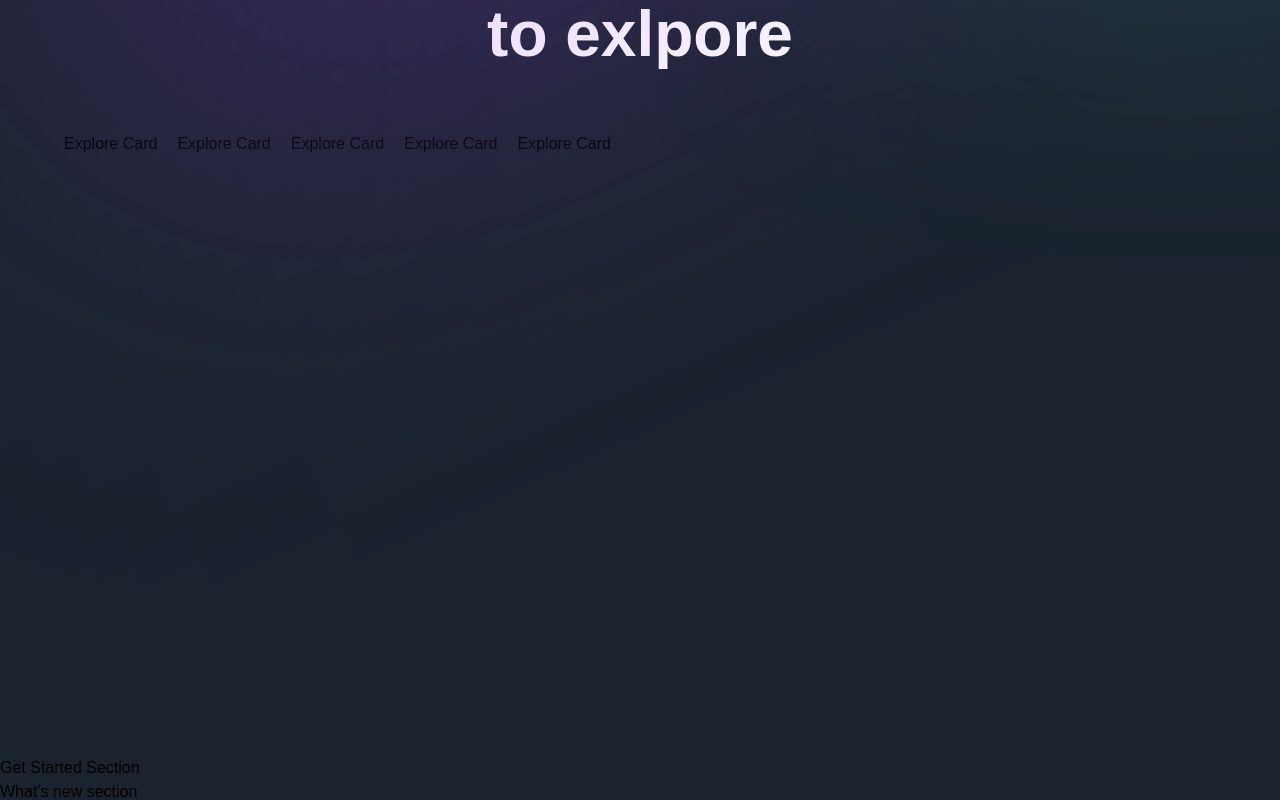
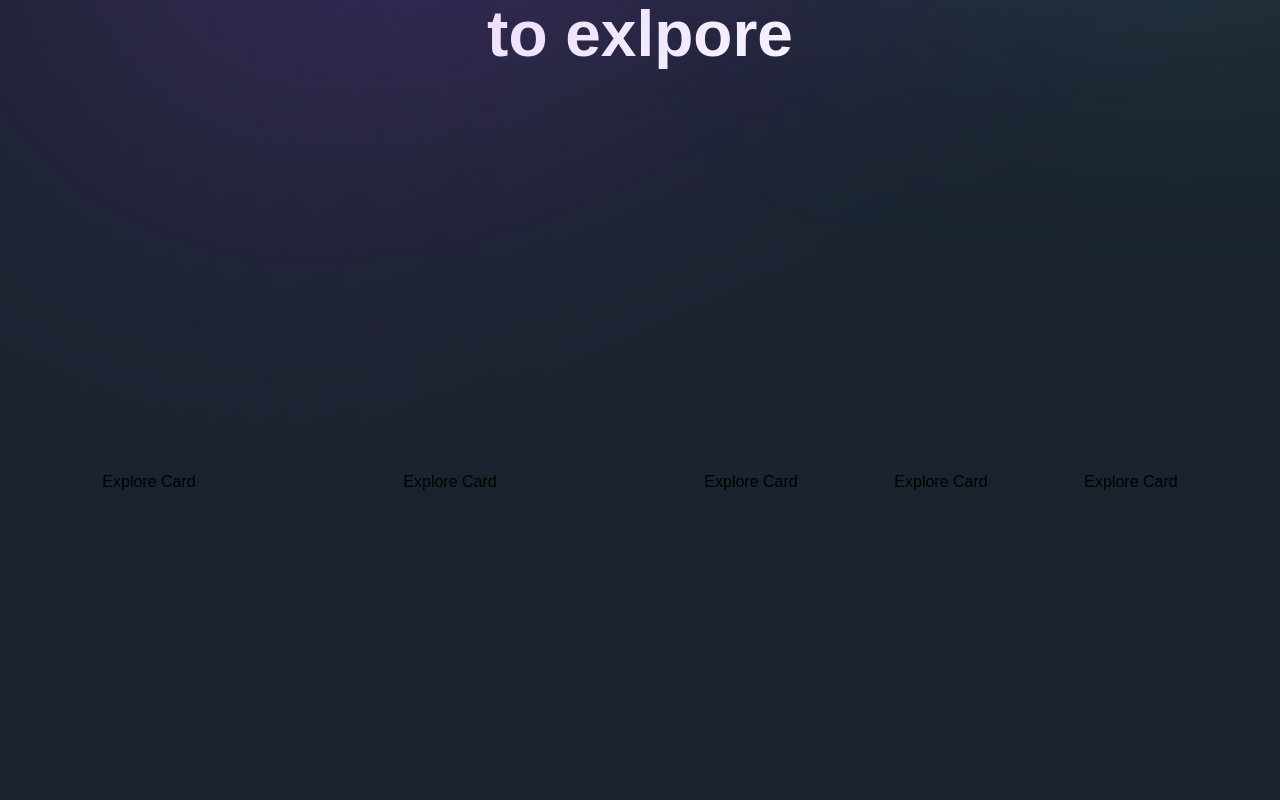
Before and after one commit to Anasxon7/Metaverse, a Next.js app: page / in a window 1280 px wide. Shown: the part 1760-2560 px from the top of the page. Built offline with nearby package versions, Linux system fonts and the light colour scheme; a web font is replaced by a local one.

Commit message:
exploreCard add

```diff
--- a/components/ExploreCard.jsx
+++ b/components/ExploreCard.jsx
@@ -1,9 +1,21 @@
 'use client';
 
-const ExploreCard = () => (
-  <div>
-    Explore Card
-  </div>
+import { motion } from "framer-motion";
+
+import styles from "../styles";
+import { fadeIn } from "../utils/motion";
+
+const ExploreCard = ({ id, imgUrl, title, index,
+   active, handleClick}) => (
+
+    <motion.div
+    variants={fadeIn('right', 'spring', index * 0.5)}
+    className={`relative ${active === id ? 'lg:dlex-[3.5] flex-[10]' : 'lg:flex-[0.5] flex-[2]'}
+    flex items-center justify-center min-w-[170px] h-[700px] transition-[flex] duration-[0.7s]
+    ease-out-flex cursor-pointer`}
+    >
+      Explore Card
+    </motion.div>
 );
 
 export default ExploreCard;
```
